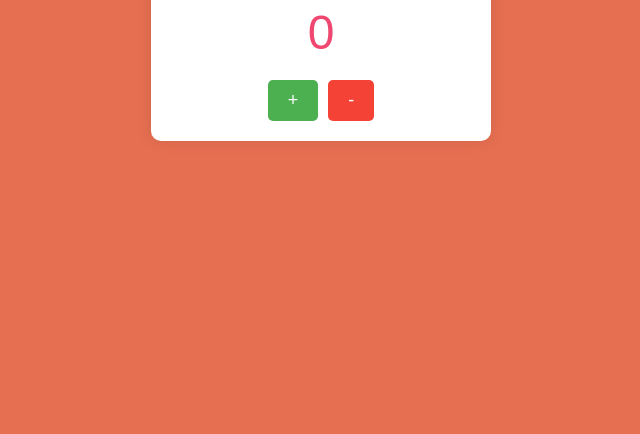
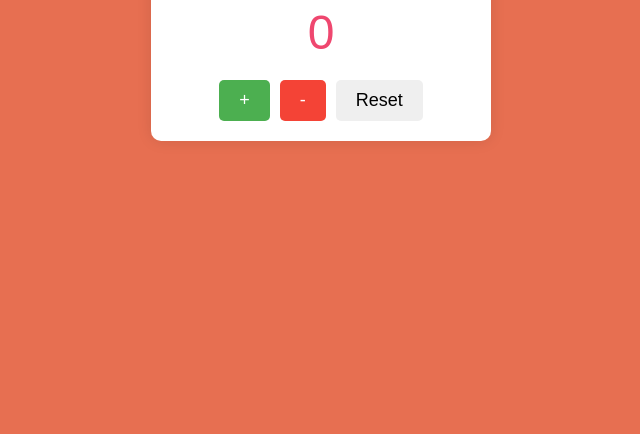
Before and after one commit to Tracy-55/Alpinejs-Widgets-Inro, a plain HTML site: page index.html in a window 1280 px wide. Shown: the part 366-800 px from the top of the page, without its empty margins (319-959 px from the left). Drawn offline with nearby package versions, Linux system fonts and the light colour scheme.

Commit message:
git commit -m 'commit changes made to code'

```diff
--- a/index.html
+++ b/index.html
@@ -9,12 +9,15 @@
 </head>
 <body>
     <div class="container">
-        <div x-data="{ count: 0 }" class="counter-widget">
+        <div x-data="{ count: 0, max:10}" class="counter-widget">
             <h1>Counter</h1>
+
             <div class="counter" x-text="count"></div>
+
             <div class="buttons">
                 <button @click="count++" class="increment">+</button>
-                <button @click="count--" class="decrement">-</button>
+                <button @click="count = 0" class="decrement">-</button>
+                <button @click="count = 0">Reset</button>
             </div>
         </div>
     </div>
--- a/style.css
+++ b/style.css
@@ -59,4 +59,5 @@ button {
 
 .decrement:hover {
     background-color: #e53935;
+
 }
```
